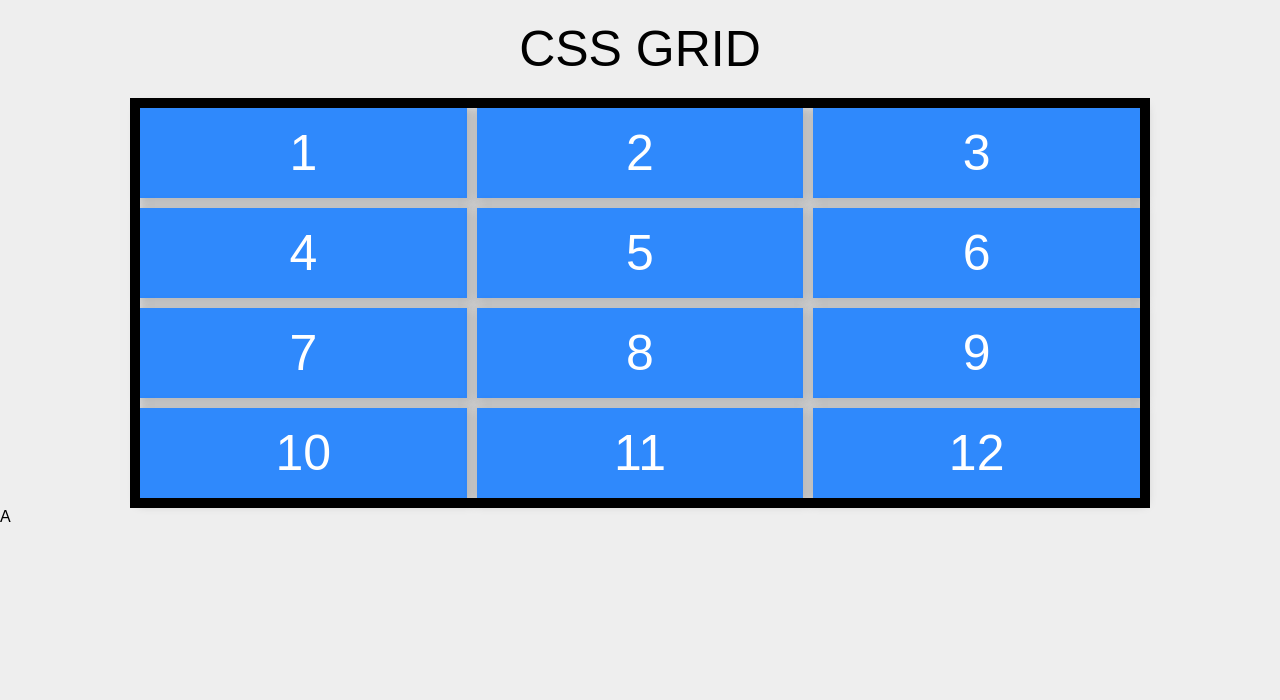
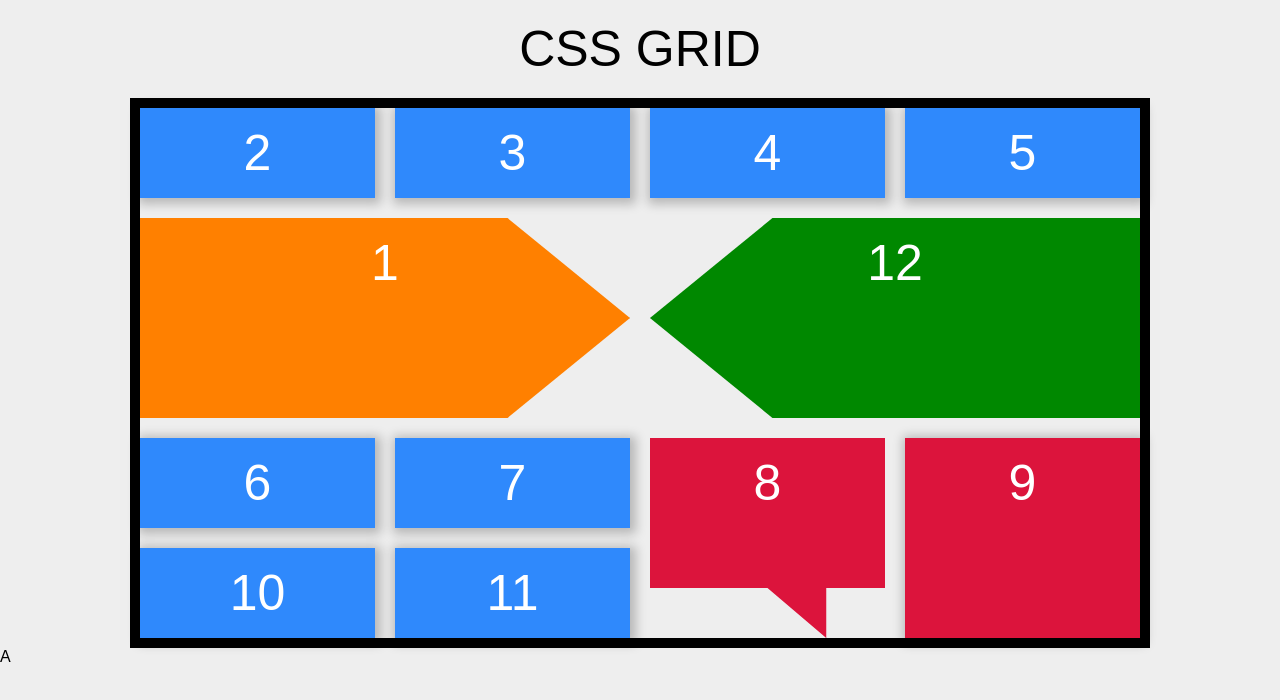
Before and after one commit to Richi-Mi/CSS-Grid, a plain HTML site: page index.html in a window 1280 px wide. Drawn offline with Linux system fonts and the light colour scheme.

Commit message:
Capitulo medio

```diff
--- a/grid.css
+++ b/grid.css
@@ -1,10 +1,44 @@
 .contenedor{
     display: grid;
-    grid-gap: 10px;
-    grid-template-columns: repeat(3, minmax(100px, 400px));
+    grid-gap: 20px;
+    grid-template-columns: repeat(4, 1fr);
     grid-template-rows: repeat(4, 1fr);
+}
+.caja:nth-child(1){
+    background: #ff8000;
+    grid-column-start: 1;
+    grid-column-end: 3;
+    grid-row-start: 2;
+    grid-row-end: 4;
+   /* clip-path: polygon(20% 0%, 80% 0%, 100% 20%, 100% 80%, 80% 100%, 20% 100%, 0% 80%, 0% 20%); */
+   clip-path: polygon(0% 0%, 75% 0%, 100% 50%, 75% 100%, 0% 100%);
+}
+.caja:nth-child(8){
+    background-color: crimson;
+    grid-column-start: 3;
+    grid-column-end: 4;
+    grid-row-start: 4;
+    grid-row-end: 6;
+    clip-path: polygon(0% 0%, 100% 0%, 100% 75%, 75% 75%, 75% 100%, 50% 75%, 0% 75%);
+}
+.caja:nth-child(9){
+    background-color: crimson;
+    grid-row-start: 4;
+    grid-row-end: 6;
+
+    grid-column: 4 / 5;
+}
+.caja:nth-child(12){
+    background-color: #080;
+    /*grid-column-start: 3;
+    grid-column-end: 5;
+    grid-row-start: 2;
+    grid-row-end: 4;*/
+    grid-area: 2 / 3 / 4 / 5;
+   clip-path: polygon(25% 0%, 100% 0%, 100% 100%, 25% 100%, 0% 50%);
 }
 /*@media screen and (max-width: 500px){}*/
 /*minmax(100px, 300px)
   repeat(5, 1fr)
   repeat(6, minmax(100px, 1fr)*/
+/* DEscargar asamblea*/
--- a/index.html
+++ b/index.html
@@ -12,18 +12,18 @@
         <p> CSS GRID </p>
     </div>
     <div class="contenedor">
-        <div class="caja">1</div>
-        <div class="caja">2</div>
-        <div class="caja">3</div>
-        <div class="caja">4</div>
-        <div class="caja">5</div>
-        <div class="caja">6</div>
-        <div class="caja">7</div>
-        <div class="caja">8</div>
-        <div class="caja">9</div>
-        <div class="caja">10</div>
-        <div class="caja">11</div>
-        <div class="caja">12</div>
+        <div class="caja uno">1</div>
+        <div class="caja 2">2</div>
+        <div class="caja 3">3</div>
+        <div class="caja 4">4</div>
+        <div class="caja 5">5</div>
+        <div class="caja 6">6</div>
+        <div class="caja 7">7</div>
+        <div class="caja 8">8</div>
+        <div class="caja 9">9</div>
+        <div class="caja 10">10</div>
+        <div class="caja 11">11</div>
+        <div class="caja 12">12</div>
     </div>
     <span> A </span>
 </body>
```
